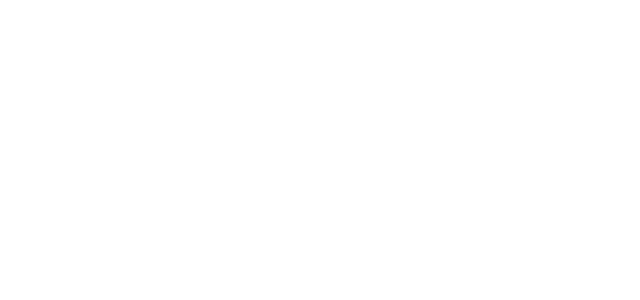
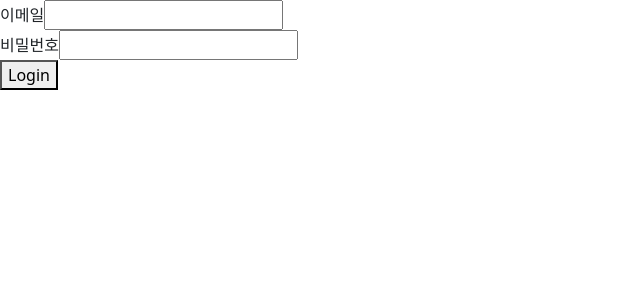
Before and after one commit to GunwooJo/Birthday_alert_web, a React (Create React App) app in the folder frontend/: page /user/login in a window 1280 px wide. Before the commit this address had no page. Shown: the top 300 px of the page, without its empty margins (0-640 px from the left). Built offline with nearby package versions, Linux system fonts and the light colour scheme.

Commit message:
feat: 로그인 페이지 틀 작성

```diff
--- a/frontend/src/App.tsx
+++ b/frontend/src/App.tsx
@@ -2,12 +2,14 @@ import UserRegister from "./pages/UserRegister";
 import AddFriend from "./pages/AddFriend";
 import FriendList from "./pages/FriendList";
 import {Route, Routes} from "react-router-dom";
+import UserLogin from "./pages/UserLogin";
 function App() {
     return (
         <Routes>
             <Route path='/friend/addBirthday' element={<AddFriend/>} />
             <Route path='/friend/list' element={<FriendList/>} />
             <Route path='/user/register' element={<UserRegister/>} />
+            <Route path='/user/login' element={<UserLogin/>} />
         </Routes>
     );
 }
--- /dev/null
+++ b/frontend/src/pages/UserLogin.tsx
@@ -0,0 +1,39 @@
+import React, { useState } from 'react';
+
+const UserLogin: React.FC = () => {
+    const [email, setEmail] = useState('');
+    const [password, setPassword] = useState('');
+
+    const handleSubmit = (event: React.FormEvent<HTMLFormElement>) => {
+        event.preventDefault();
+        // Handle the login logic here
+        console.log('Email:', email);
+        console.log('Password:', password);
+    };
+
+    return (
+        <form onSubmit={handleSubmit}>
+            <div>
+                <label htmlFor="email">이메일</label>
+                <input
+                    type="email"
+                    id="email"
+                    value={email}
+                    onChange={(e) => setEmail(e.target.value)}
+                />
+            </div>
+            <div>
+                <label htmlFor="password">비밀번호</label>
+                <input
+                    type="password"
+                    id="password"
+                    value={password}
+                    onChange={(e) => setPassword(e.target.value)}
+                />
+            </div>
+            <button type="submit">Login</button>
+        </form>
+    );
+};
+
+export default UserLogin;
```
